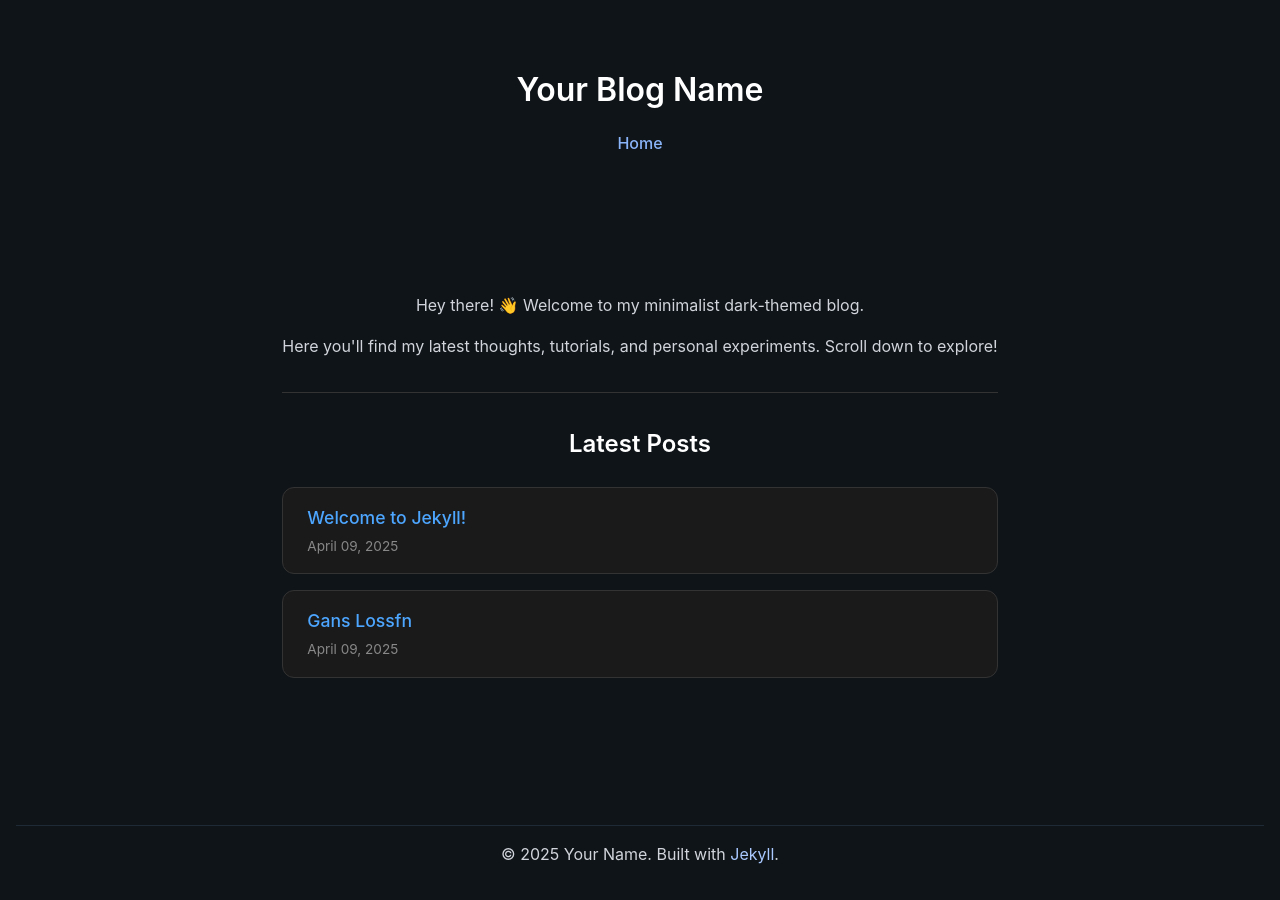
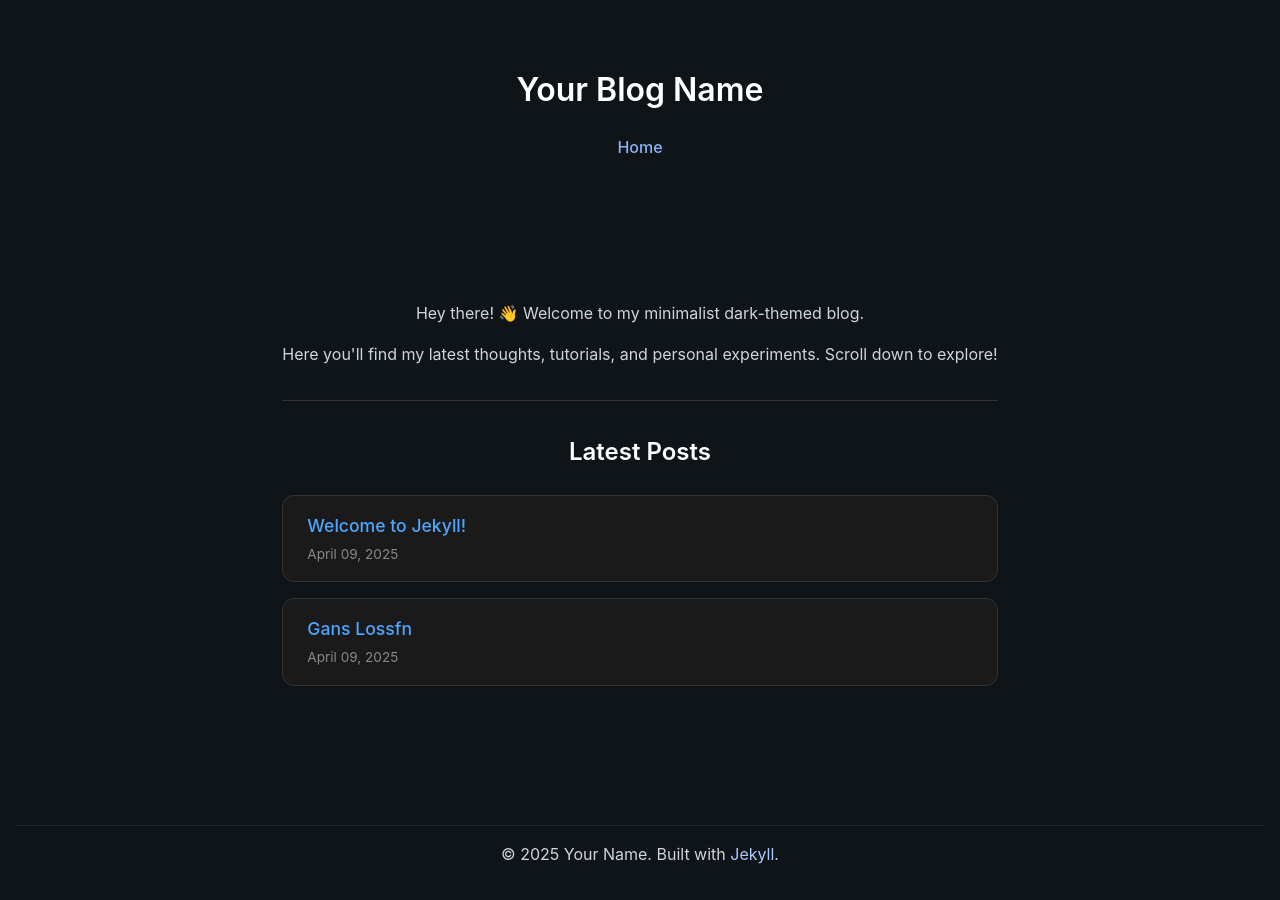
Before and after one commit to snipExample/snipExample.github.io, a Jekyll site: the page built from index.markdown, in a window 1280 px wide. Built offline with Jekyll 4.4.1, drawn with Linux system fonts in a browser that asks for light colours.

Commit message:
nav bar changes

```diff
--- a/assets/css/style.css
+++ b/assets/css/style.css
@@ -48,6 +48,7 @@
 
 /* Navigation */
 nav {
+
     margin-top: 1rem;
     text-align: center;
     margin-bottom: 0.5rem; /* Reduce space below navbar */
@@ -59,6 +60,8 @@
     justify-content: center;
     gap: 1.25rem;
     flex-wrap: wrap;
+    margin: 0; /* remove any margin on nav links */
+    padding: 0.25rem 0;
 }
 
 .nav-links a {
@@ -142,7 +145,8 @@
   }
 
   main {
-    padding-top: 1rem; /* Pull content up a bit */
+    padding-top: 0;
+    margin-top: 0;
   }
 
   .latest-posts h2 {
@@ -186,3 +190,9 @@
     color: #888;
     margin-top: 0.2rem;
   }
+
+
+
+main p:first-of-type {
+    margin-top: 0.5rem; /* pull it closer to nav */
+  }
```
